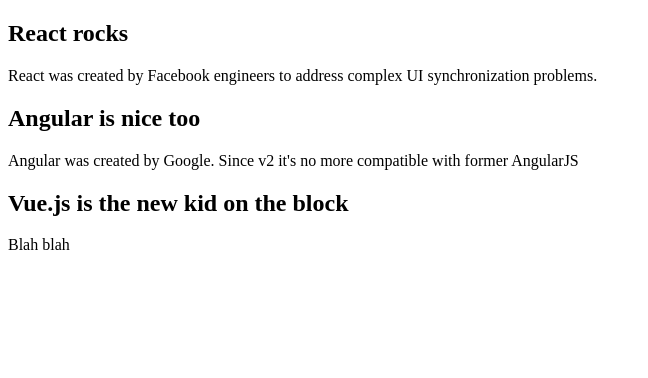
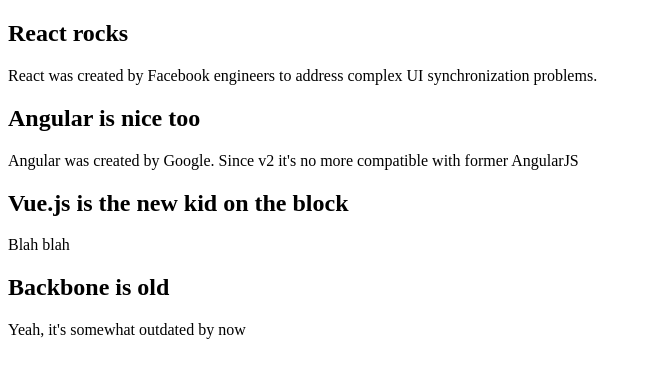
Before and after one commit to bhubr/clean-blog-react, a React (Create React App) app in the folder front-public/: page / in a window 1280 px wide. Shown: the top 378 px of the page, without its empty margins (0-648 px from the left). Built offline with nearby package versions, Linux system fonts and the light colour scheme.

Commit message:
Post list (repeat Post component)

```diff
--- a/front-public/src/App.js
+++ b/front-public/src/App.js
@@ -1,13 +1,11 @@
 import React, { Component } from 'react'
-import Post from './Post'
+import PostList from './PostList'
 
 class App extends Component {
   render () {
     return (
       <div className="App">
-        <Post title="React rocks" content="React was created by Facebook engineers to address complex UI synchronization problems." />
-        <Post title="Angular is nice too" content="Angular was created by Google. Since v2 it's no more compatible with former AngularJS" />
-        <Post title="Vue.js is the new kid on the block" content="Blah blah" />
+        <PostList />
       </div>
     )
   }
--- /dev/null
+++ b/front-public/src/PostList.js
@@ -0,0 +1,18 @@
+import React from 'react'
+import Post from './Post'
+
+import posts from './posts'
+
+class PostList extends React.Component {
+  render () {
+    return (
+      <div>
+        {
+          posts.map((post, i) => <Post key={i} title={ post.title } content={ post.content } />)
+        }
+      </div>
+    )
+  }
+}
+
+export default PostList
--- /dev/null
+++ b/front-public/src/posts.json
@@ -0,0 +1,6 @@
+[
+  { "title": "React rocks", "content": "React was created by Facebook engineers to address complex UI synchronization problems." },
+  { "title": "Angular is nice too", "content": "Angular was created by Google. Since v2 it's no more compatible with former AngularJS" },
+  { "title": "Vue.js is the new kid on the block", "content": "Blah blah" },
+  { "title": "Backbone is old", "content": "Yeah, it's somewhat outdated by now" }
+]
```
